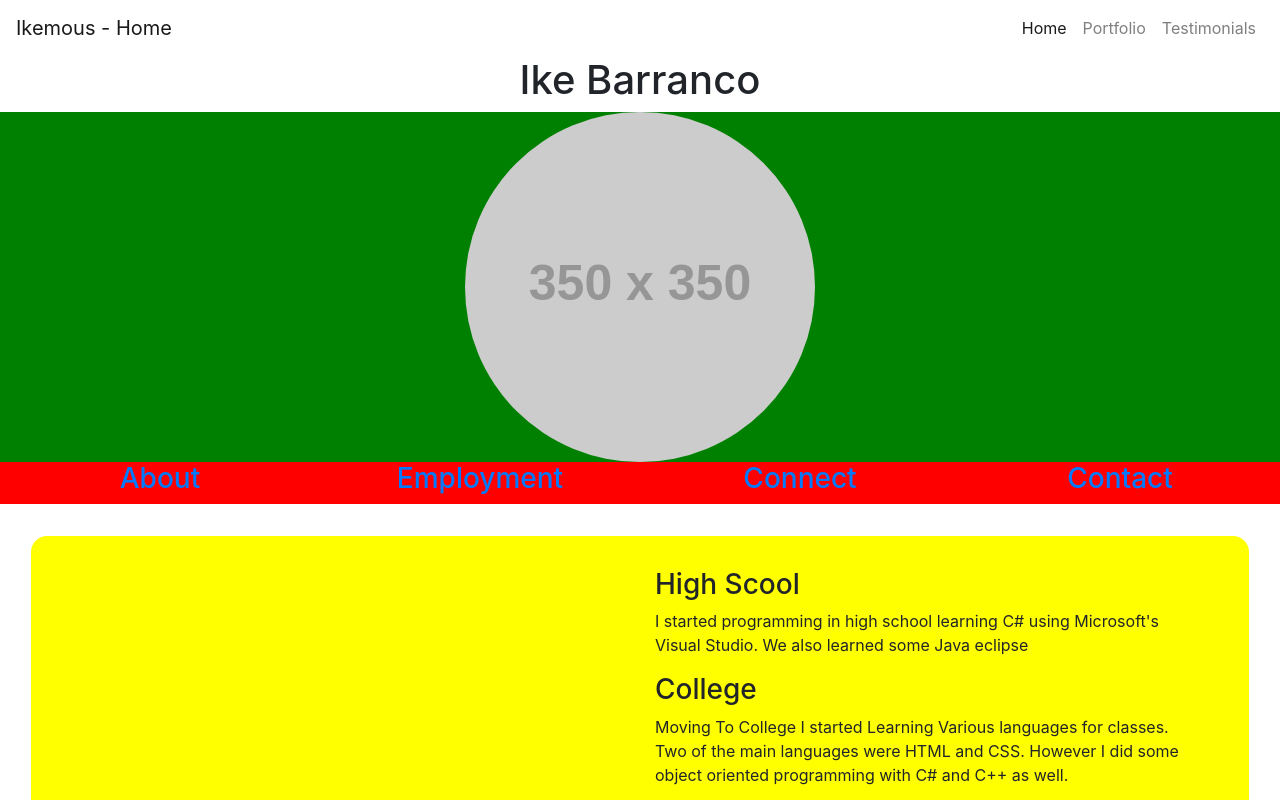
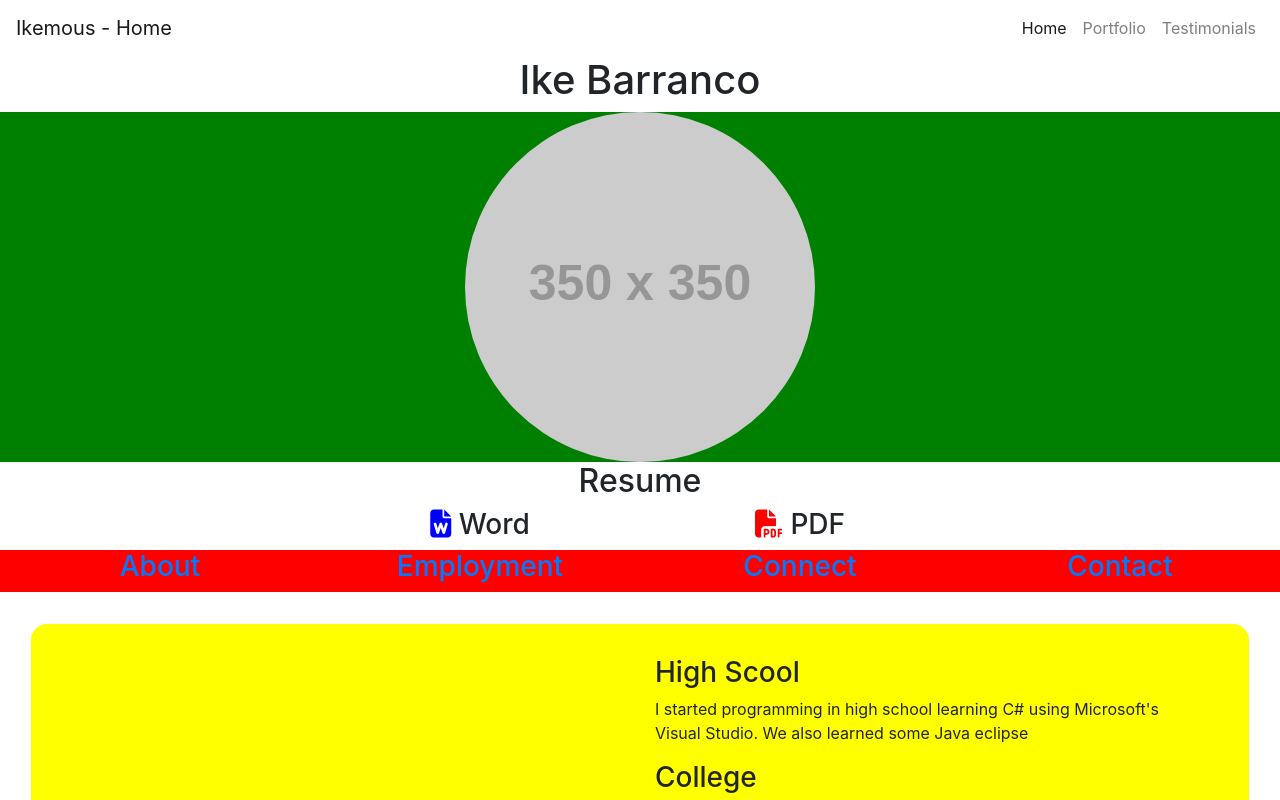
Before and after one commit to ikemous/portfolio, a React (Create React App) app in the folder client/: page / in a window 1280 px wide. Shown: the top 800 px of the page. Built offline with nearby package versions, Linux system fonts and the light colour scheme.

Commit message:
added multiple changes to the home page

```diff
--- /dev/null
+++ b/client/src/components/EmployMePlease.tsx
@@ -0,0 +1,24 @@
+import React from "react";
+import { Col, Row } from "react-bootstrap";
+import "./employMePlease.css";
+
+function EmployMePlease() {
+    return (
+        <Row className="text-center resumeRow">
+            <Col  xs={3} />
+            <Col xs={3} className="wordResume">
+                <h3>
+                    <a><i className="fas fa-file-word"></i> Word</a>
+                </h3>
+            </Col>
+            <Col xs={3} className="Resume">
+                <h3>
+                    <a><i className="fas fa-file-pdf"></i> PDF</a>
+                </h3>
+            </Col>
+            <Col  xs={3} />
+        </Row>
+    )
+};
+
+export default EmployMePlease;
--- /dev/null
+++ b/client/src/components/employMePlease.css
@@ -0,0 +1,7 @@
+.fa-file-pdf {
+    color:red;
+}
+
+.fa-file-word {
+    color: blue;
+}
--- a/client/src/pages/HomePage.tsx
+++ b/client/src/pages/HomePage.tsx
@@ -1,7 +1,8 @@
 import React from "react";
+import EmployMePlease from "../components/EmployMePlease";
 import FollowTheseBro from "../components/FollowTheseBro";
-import { Col, Container, Image, ListGroup, Row } from "react-bootstrap";
-import "./homPage.css";
+import { Col, Container, Image, Row } from "react-bootstrap";
+import "./homePage.css";
 
 function HomePage() {
     return(
@@ -14,6 +15,8 @@ function HomePage() {
                     roundedCircle
                 />
             </Row>
+            <h2 className="text-center">Resume</h2>
+            <EmployMePlease />
             <Row className="text-center" style={{background: "red"}}>
                 <Col>
                     <a href="#about-me">
```
Also changed, not shown: client/src/pages/homePage.css (renamed from client/src/pages/homPage.css).
